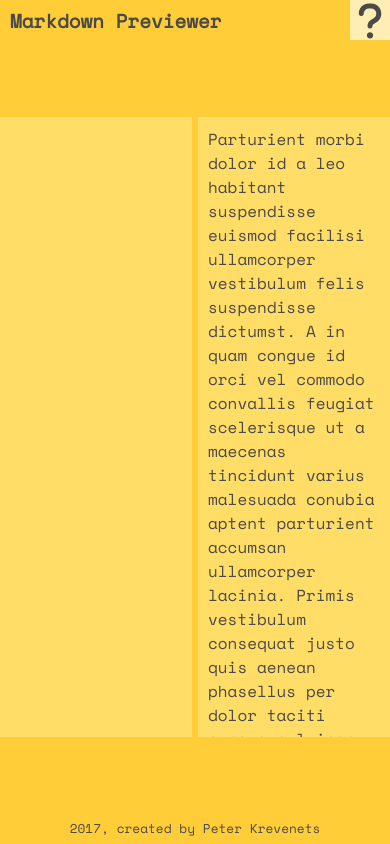
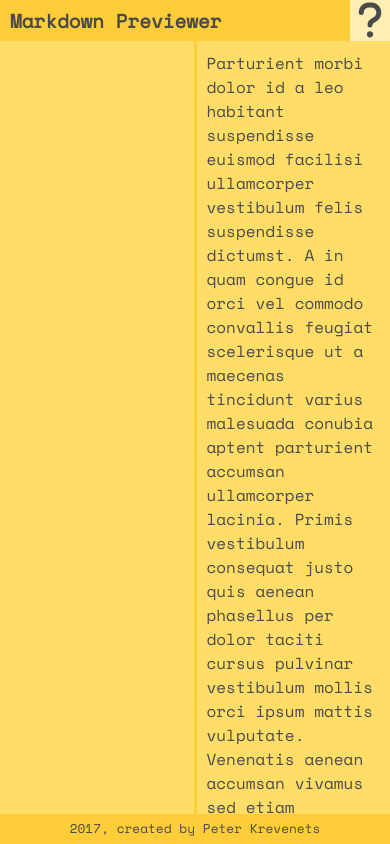
Before and after one commit to gurugu-fcc-projects/FCC_markdown_previewer, a React (Create React App) app: page / in a window 390 px wide. Built offline with nearby package versions, Linux system fonts and the light colour scheme.

Commit message:
Make header and text fields fill space properly in mobile mode

```diff
--- a/src/styles/main.scss
+++ b/src/styles/main.scss
@@ -70,6 +70,7 @@ header {
     flex-direction: row;
     justify-content: space-between;
     align-items: center;
+    // flex-grow: 2;
   }
 }
 
@@ -105,26 +106,15 @@ header {
 
 @media (max-width: $breakpoint-mobile) {
   .help-button {
+    align-self: center;
     margin: 0;
-    // width: 35px;
-    // height: 35px;
+    height: inherit;
     box-shadow: none;
     i {
       font-size: 2.5em;
-      line-height: inherit;
+      // line-height: inherit;
     }
   }
-}
-
-/* -------------------------
-        5. FOOTER
-------------------------- */
-
-footer {
-  text-align: center;
-  font-size: .8em;
-  line-height: 30px;
-  margin-top: 20px;
 }
 
 /* -------------------------
@@ -148,6 +138,7 @@ footer {
 
 @media (max-width: $breakpoint-mobile) {
   .text-panels {
+    flex-grow: 2;
     width: 100%;
     margin: 0;
   }
@@ -197,6 +188,17 @@ footer {
     box-shadow: none;
   }
   .text-panel-left {
-    border-right: 6px solid $bg-color;
+    border-right: 3px solid $bg-color;
   }
 }
+
+/* -------------------------
+        5. FOOTER
+------------------------- */
+
+footer {
+  text-align: center;
+  font-size: .8em;
+  line-height: 30px;
+  margin-top: 20px;
+}
```
